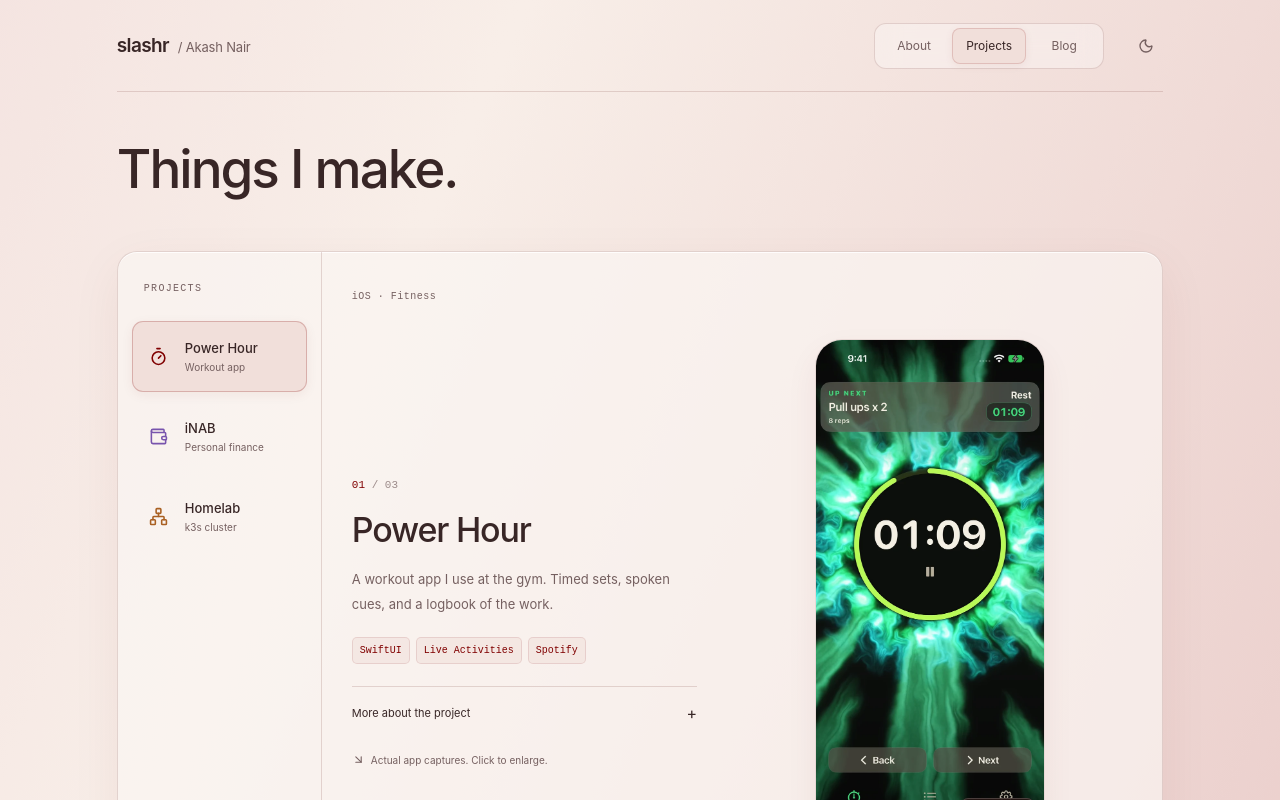
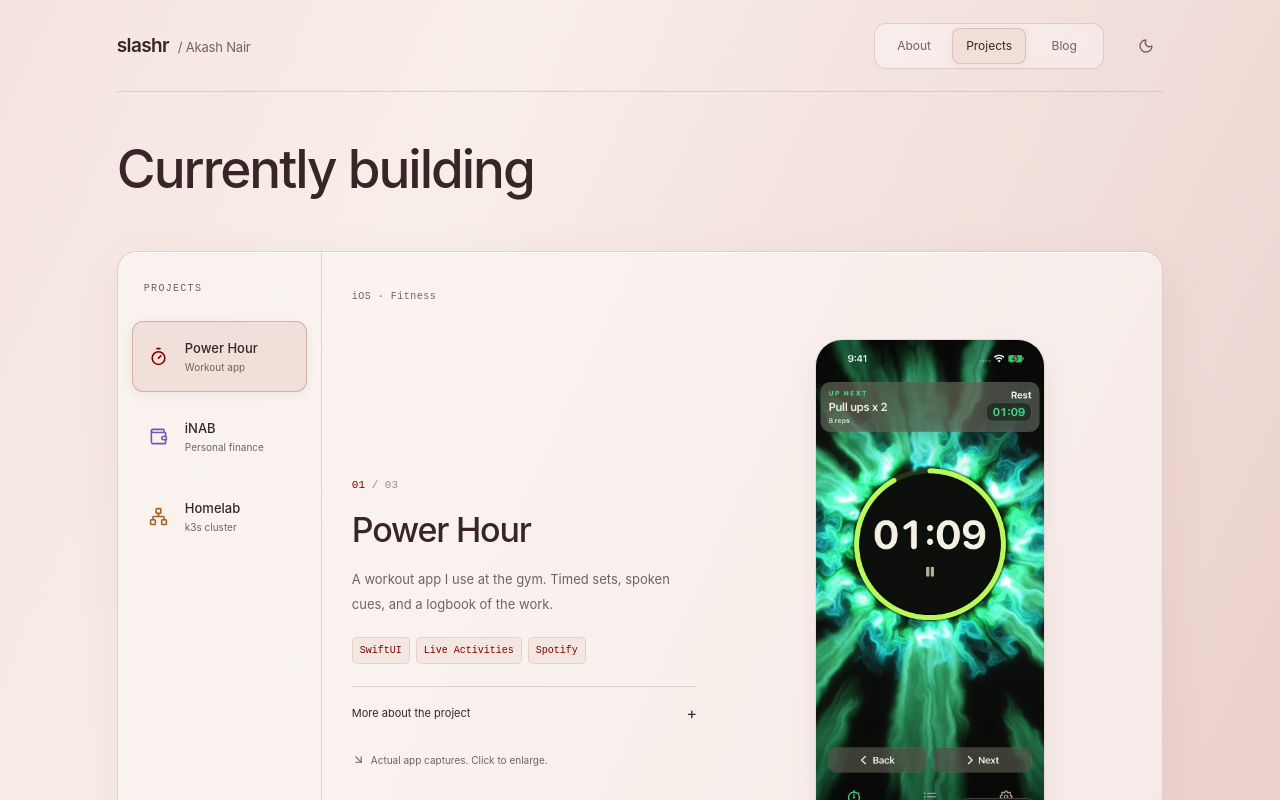
Before and after one commit to slashr/slashr.github.io, a Next.js app: page /projects in a window 1280 px wide. Shown: the top 800 px of the page. Built offline with nearby package versions, Linux system fonts and the light colour scheme.

Commit message:
Rename the Projects heading to Currently building

```diff
--- a/app/projects/page.tsx
+++ b/app/projects/page.tsx
@@ -13,7 +13,7 @@
     <main id="main" className="projects-page">
       <header className="intro projects-intro">
         <div>
-          <h1>Things I make.</h1>
+          <h1>Currently building</h1>
         </div>
       </header>
       <Workbench />
```
